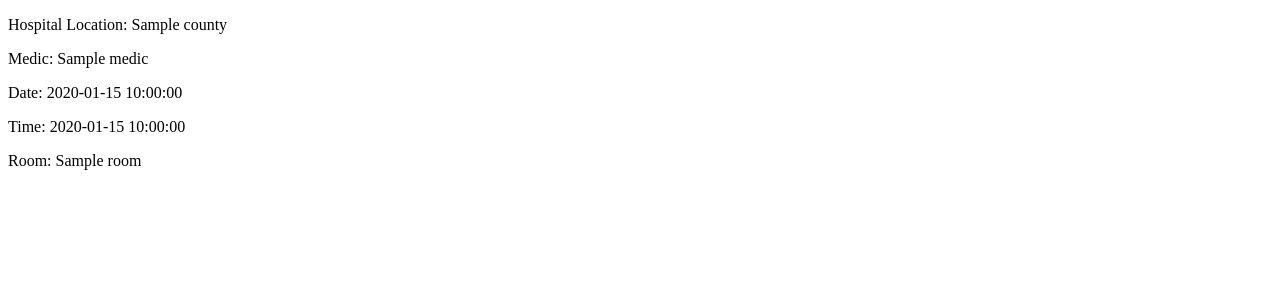
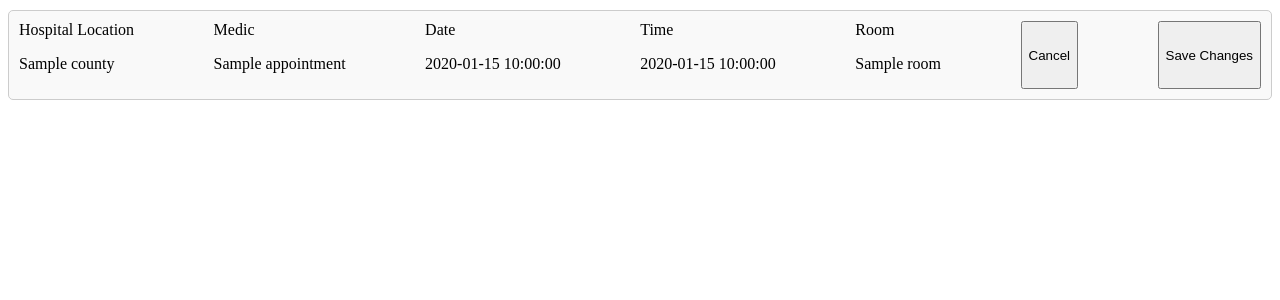
Before and after one commit to lucan8/an2_sem1, a PHP site: template DAW/hosplive/app/views/appointments.php in a window 1280 px wide. Shown: the top 300 px of the page. Run offline with PHP 8.4, Linux system fonts and the light colour scheme; the template is opened without the code that fills it: most values are stand-ins (such as "Sample title", 1, 10 or a date in 2020); some libraries are stand-ins or nearby versions.

Commit message:
added buttons for cancel and edit

```diff
--- a/DAW/hosplive/app/views/appointments.php
+++ b/DAW/hosplive/app/views/appointments.php
@@ -3,6 +3,8 @@
 <head>
     <meta charset="UTF-8">
     <meta name="viewport" content="width=device-width, initial-scale=1.0">
+    <link href="../../public/appointments.css?$$REVISION$$" rel="stylesheet">
+    <script src="../../public/appointments.js?$$REVISION$$"></script>
     <title>Your Appointments</title>
 </head>
 
@@ -10,12 +12,14 @@
     <div>
         <?php
             foreach ($appointments as $appointment) {
-                echo "<div>";
-                echo "<p>Hospital Location: " . $appointment["county"] . "</p>";
-                echo "<p>Medic: " . $appointment["medic"] . "</p>";
-                echo "<p>Date: " . $appointment["date"] . "</p>";
-                echo "<p>Time: " . $appointment["time"] . "</p>";
-                echo "<p>Room: " . $appointment["room"] . "</p>";
+                echo "<div class='appointment_cont' id='" . $appointment["id"] . "'>";
+                echo "<div>Hospital Location<p>" . $appointment["county"] . "</p></div>";
+                echo "<div>Medic<p>" . $appointment["medic_name"] . "</p></div>";
+                echo "<div>Date<p contenteditable='true' id='date_" . $appointment["id"] . "'>" . $appointment["date"] . "</p></div>";
+                echo "<div>Time<p contenteditable='true' id='time_" . $appointment["id"] . "'>" . $appointment["time"] . "</p></div>";
+                echo "<div>Room<p>" . $appointment["room"] . "</p></div>";
+                echo "<button class='cancel_app'>Cancel</button>";
+                echo "<button class='edit_app'>Save Changes</button>";
                 echo "</div>";
             }?>
     </div>
```
